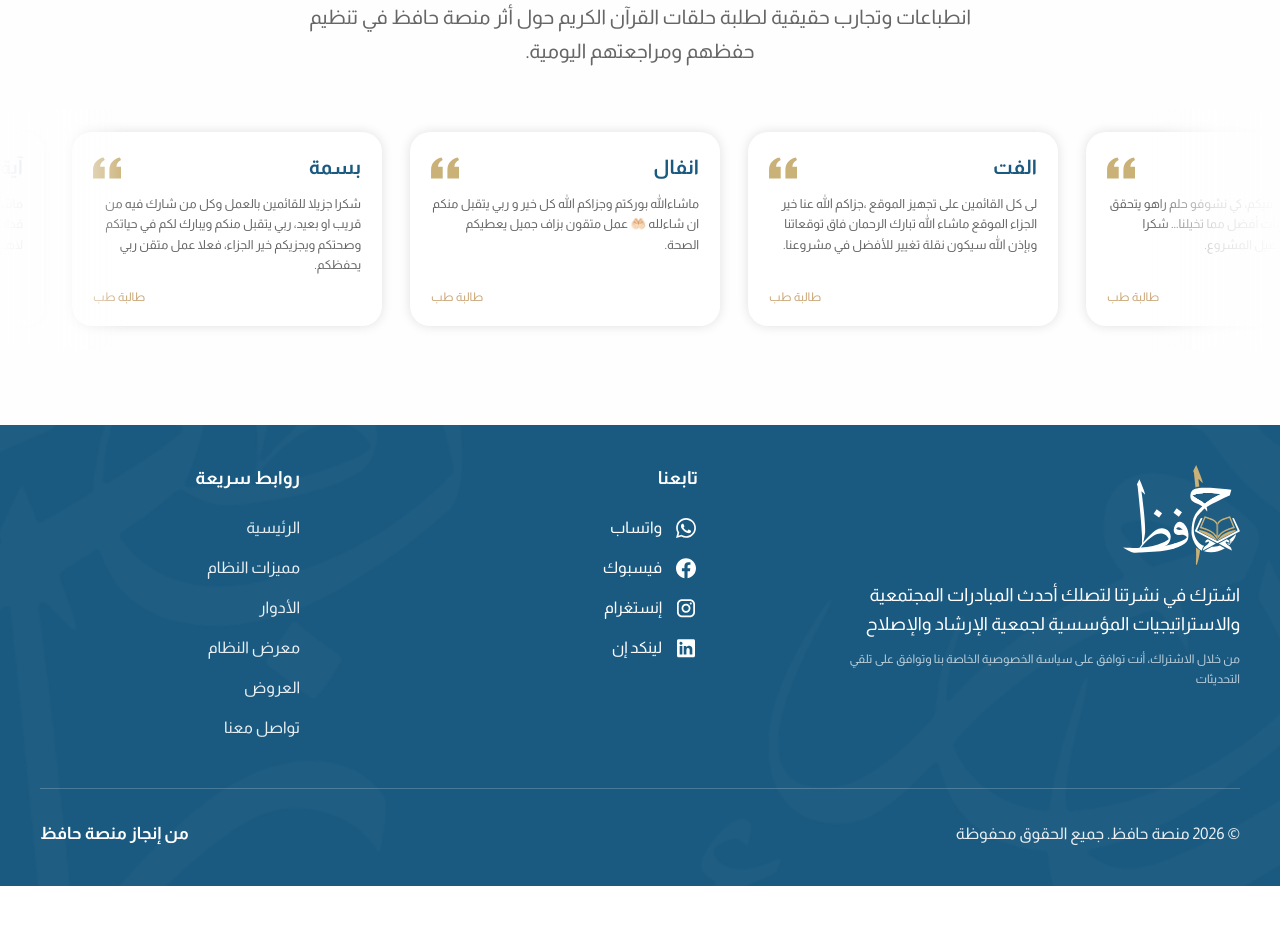
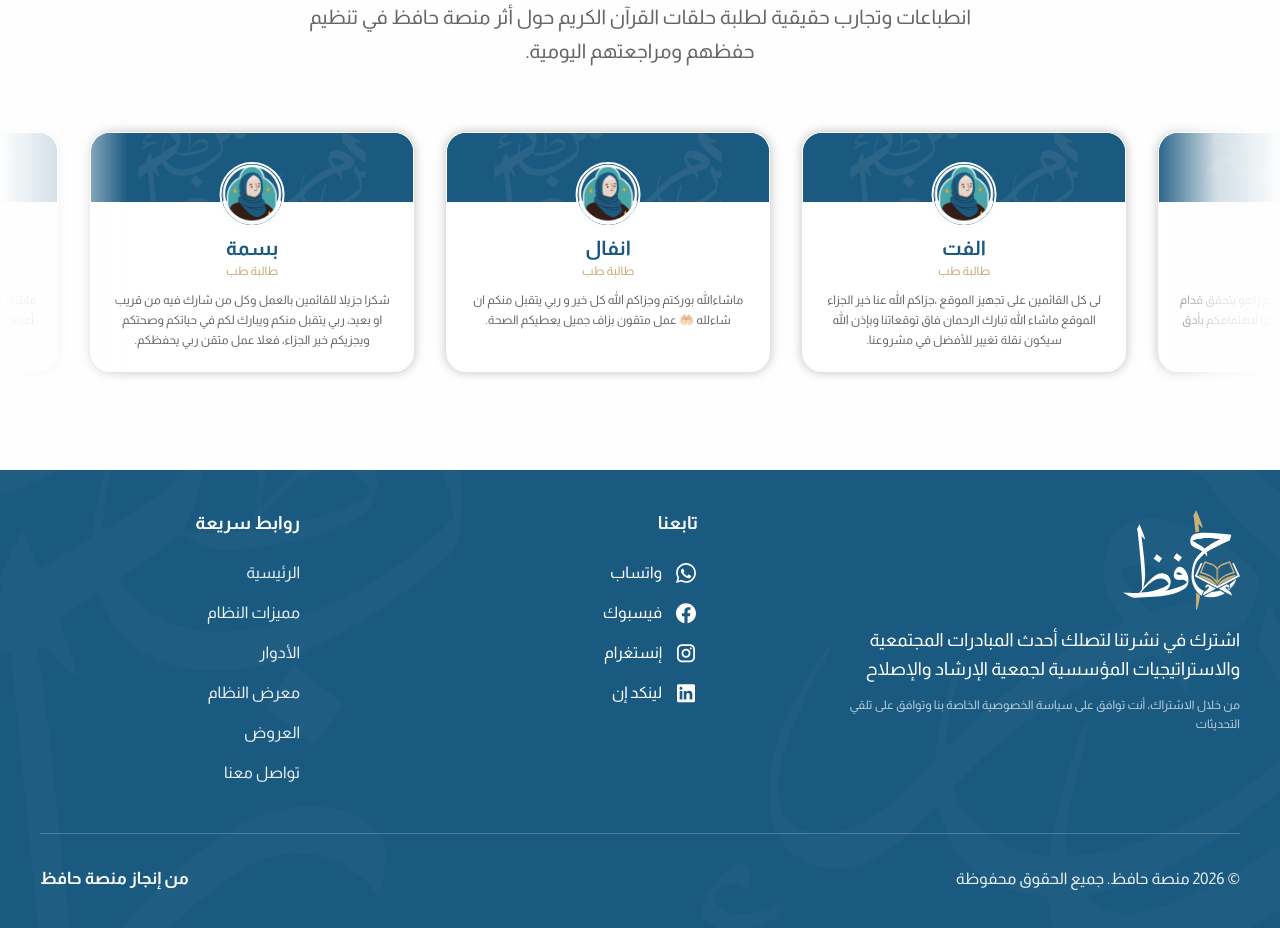
Before and after one commit to lo-ucif/hafez-web, a React (Vite) app: page / in a window 1280 px wide. Shown: the part 6580-7508 px from the top of the page. Before the commit the page ends 7466 px from the top, so only its background shows below. Built offline with nearby package versions, Linux system fonts and the light colour scheme.

Commit message:
feat: add testimonials component, image assets, and constants

```diff
--- a/src/components/home/Testimonials.tsx
+++ b/src/components/home/Testimonials.tsx
@@ -1,5 +1,6 @@
 import { useState, useRef, useEffect } from "react";
 import { motion } from "framer-motion";
+import { IMAGES } from "../../constants/images";
 import SectionTitle from "../common/SectionTitle";
 
 interface Testimonial {
@@ -42,6 +43,7 @@ const testimonials: Testimonial[] = [
 
 /**
  * Testimonials / User Reviews section matching Figma node 298:68
+ * With card design matching Figma node 380:108
  * With infinite marching cards marquee loop and pause-on-hover.
  */
 export default function Testimonials() {
@@ -194,14 +196,14 @@ export default function Testimonials() {
         onMouseLeave={handleMouseLeave}
         dir="ltr"
       >
-        {/* Soft edge gradient fades - reduced on mobile so cards stay crisp */}
+        {/* Soft edge gradient fades */}
         <div className="absolute top-0 bottom-0 left-0 w-6 sm:w-20 md:w-32 bg-gradient-to-r from-[#fefefe] via-[#fefefe]/80 to-transparent z-20 pointer-events-none" />
         <div className="absolute top-0 bottom-0 right-0 w-6 sm:w-20 md:w-32 bg-gradient-to-l from-[#fefefe] via-[#fefefe]/80 to-transparent z-20 pointer-events-none" />
 
         {/* Continuous animation line using requestAnimationFrame with seamless centering */}
         <div
           ref={trackRef}
-          className="flex items-stretch gap-4 sm:gap-6 md:gap-7 w-max px-4 sm:px-6 will-change-transform"
+          className="flex items-stretch gap-5 sm:gap-7 md:gap-8 w-max px-4 sm:px-6 will-change-transform"
         >
           {marqueeList.map((item, idx) => {
             const uniqueKey = `${item.id}-${idx}`;
@@ -212,15 +214,13 @@ export default function Testimonials() {
                 key={uniqueKey}
                 whileHover={!isCardActive ? { y: -6, scale: 1.02 } : {}}
                 onClick={(e) => handleCardClick(e, uniqueKey)}
-                data-node-id="312:113"
+                data-node-id="380:108"
                 className={`
-                  bg-white w-[82vw] max-w-[310px] sm:w-[320px] md:w-[340px]
-                  min-h-[160px] sm:min-h-[175px] rounded-[18px] sm:rounded-[20px]
-                  p-[16px] sm:p-[20px] cursor-pointer
-                  shadow-[0px_2px_12px_rgba(0,0,0,0.08)] sm:shadow-[0px_0px_12px_rgba(0,0,0,0.12)]
-                  hover:shadow-[0px_8px_24px_rgba(26,90,129,0.18)]
-                  flex flex-col justify-between gap-[8px] sm:gap-[10px]
-                  transition-all duration-300 shrink-0
+                  bg-white w-[82vw] max-w-[324px] sm:w-[324px]
+                  min-h-[220px] rounded-[20px] overflow-hidden cursor-pointer
+                  shadow-[0px_0px_10.6px_0px_rgba(0,0,0,0.25)]
+                  hover:shadow-[0px_8px_24px_rgba(26,90,129,0.22)]
+                  transition-all duration-300 shrink-0 relative flex flex-col items-center pb-[20px]
                   ${
                     isCardActive
                       ? "scale-[1.03] ring-2 ring-[#cab178] shadow-[0px_8px_26px_rgba(202,177,120,0.38)]"
@@ -233,52 +233,74 @@ export default function Testimonials() {
                 aria-pressed={isCardActive}
                 aria-label={`رأي ${item.name}، انقر للتوسيط والإيقاف`}
               >
-                {/* Content Section matching Figma node 312:114 */}
-                <div className="flex flex-col items-end w-full gap-[6px] sm:gap-[8px]" data-node-id="312:114">
-                  {/* Header: Name on Right, Quote SVG icon on Left matching Figma node 312:115 */}
-                  <div className="flex items-center justify-between pb-[2px] sm:pb-[4px] w-full" data-node-id="312:115">
-                    {/* Name: Figma node 312:118 (renders on the Right in RTL) */}
+                {/* Top Blue Header Banner matching Figma node 380:109 */}
+                <div
+                  className="h-[69px] w-full relative overflow-hidden bg-[#1a5a81] shrink-0"
+                  data-node-id="380:109"
+                  data-name="Rectangle 39635"
+                >
+                  <div aria-hidden className="absolute inset-0 pointer-events-none">
+                    <div className="absolute bg-[#1a5a81] inset-0" />
+                    <img
+                      alt=""
+                      className="absolute inset-0 max-w-none object-cover opacity-10 size-full pointer-events-none"
+                      src={IMAGES.testimonialBg}
+                    />
+                  </div>
+                </div>
+
+                {/* Floating Avatar matching Figma node 380:116 */}
+                <div
+                  className="absolute top-[28.8px] left-1/2 -translate-x-1/2 size-[65px] rounded-full border-[2.7px] border-solid border-white shadow-[0px_0.68px_1.35px_rgba(0,0,0,0.05)] overflow-hidden bg-[#1a5a81] z-10 shrink-0"
+                  data-node-id="380:116"
+                  data-name="Eugenia Babajanyan"
+                >
+                  <img
+                    alt={item.name}
+                    className="size-full object-cover rounded-full pointer-events-none"
+                    src={IMAGES.testimonialAvatar}
+                  />
+                </div>
+
+                {/* Content Section matching Figma node 380:110 */}
+                <div
+                  className="flex flex-col items-center justify-center w-full px-[20px] pt-[32px] gap-[10px] text-center"
+                  data-node-id="380:110"
+                  data-name="ContentSection"
+                >
+                  {/* Heading: Name & Role matching Figma node 380:111 */}
+                  <div
+                    className="flex flex-col items-center justify-center text-center w-full"
+                    data-node-id="380:111"
+                    data-name="Heading 1 - Title:margin"
+                  >
                     <h3
-                      className="font-['Almarai:Bold'] font-bold text-[#1a5a81] text-[18px] sm:text-[20px] leading-[26px] sm:leading-[29px] m-0"
-                      data-node-id="312:118"
+                      className="font-['Almarai:Bold'] font-bold text-[#1a5a81] text-[20px] leading-[29.2px] m-0"
+                      data-node-id="380:112"
                     >
                       {item.name}
                     </h3>
-
-                    {/* Figma node 317:331 - Golden Quote SVG icon (renders on the Left in RTL) */}
-                    <div className="relative shrink-0 w-[24px] h-[24px] sm:w-[28px] sm:h-[28px]" data-node-id="317:331" aria-hidden="true">
-                      <svg
-                        width="100%"
-                        height="100%"
-                        viewBox="0 0 28 28"
-                        fill="none"
-                        xmlns="http://www.w3.org/2000/svg"
-                        className="w-full h-full block"
-                      >
-                        <path
-                          d="M16.3532 24.5V15.8772C16.3532 9.2225 20.706 4.71217 26.8333 3.5L27.9942 6.0095C25.1568 7.07933 23.3333 10.2538 23.3333 12.8333H28V24.5H16.3532V24.5M0 24.5V15.8772C0 9.2225 4.37267 4.71217 10.5 3.5L11.662 6.0095C8.8235 7.07933 7 10.2538 7 12.8333H11.6468V24.5H0V24.5"
-                          fill="#CAB178"
-                        />
-                      </svg>
-                    </div>
+                    <p
+                      className="font-['Almarai:Regular'] text-[#caa778] text-[12px] leading-[16.5px] m-0"
+                      data-node-id="380:113"
+                    >
+                      {item.role}
+                    </p>
                   </div>
 
-                  {/* Description / Snippet: Figma node 312:120 */}
-                  <div className="w-full" data-node-id="312:119">
+                  {/* Description / Snippet matching Figma node 380:114 */}
+                  <div
+                    className="w-full text-center"
+                    data-node-id="380:114"
+                    data-name="Description/Snippet"
+                  >
                     <p
-                      className="font-['Almarai:Regular'] text-[#666666] text-[12px] sm:text-[12.5px] leading-[19px] sm:leading-[20.3px] text-right m-0"
-                      data-node-id="312:120"
+                      className="font-['Almarai:Regular'] text-[#666666] text-[12px] leading-[20.3px] text-center m-0"
+                      data-node-id="380:115"
                     >
                       {item.quote}
                     </p>
                   </div>
-                </div>
-
-                {/* Role / Tag at bottom-left matching Figma node 315:164 */}
-                <div className="flex justify-end w-full pt-1" data-node-id="315:164">
-                  <span className="font-['Almarai:Regular'] text-[#caa778] text-[11.5px] sm:text-[12px] leading-[16px] block text-left">
-                    {item.role}
-                  </span>
                 </div>
               </motion.article>
             );
--- a/src/constants/images.ts
+++ b/src/constants/images.ts
@@ -64,4 +64,8 @@ export const IMAGES = {
   // Contact (WebP & SVG)
   contactRobot: "/figma-exact/robot-paper-plane.webp",
   contactBgShape: "/figma-exact/contact-bg-shape.svg",
+
+  // Testimonials (PNG)
+  testimonialAvatar: "/figma-exact/testimonial-avatar.png",
+  testimonialBg: "/figma-exact/testimonial-bg.png",
 } as const;
```
Also changed, not shown: public/figma-exact/testimonial-avatar.png (added), public/figma-exact/testimonial-bg.png (added).
